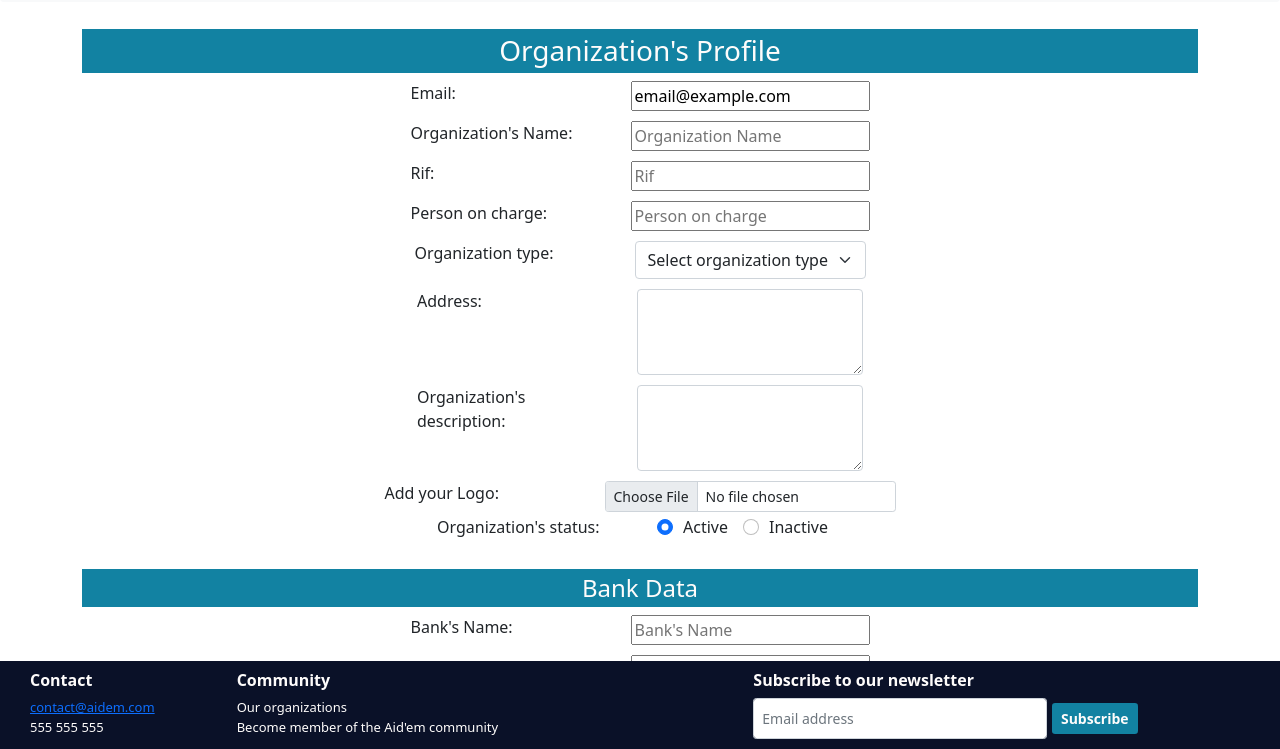
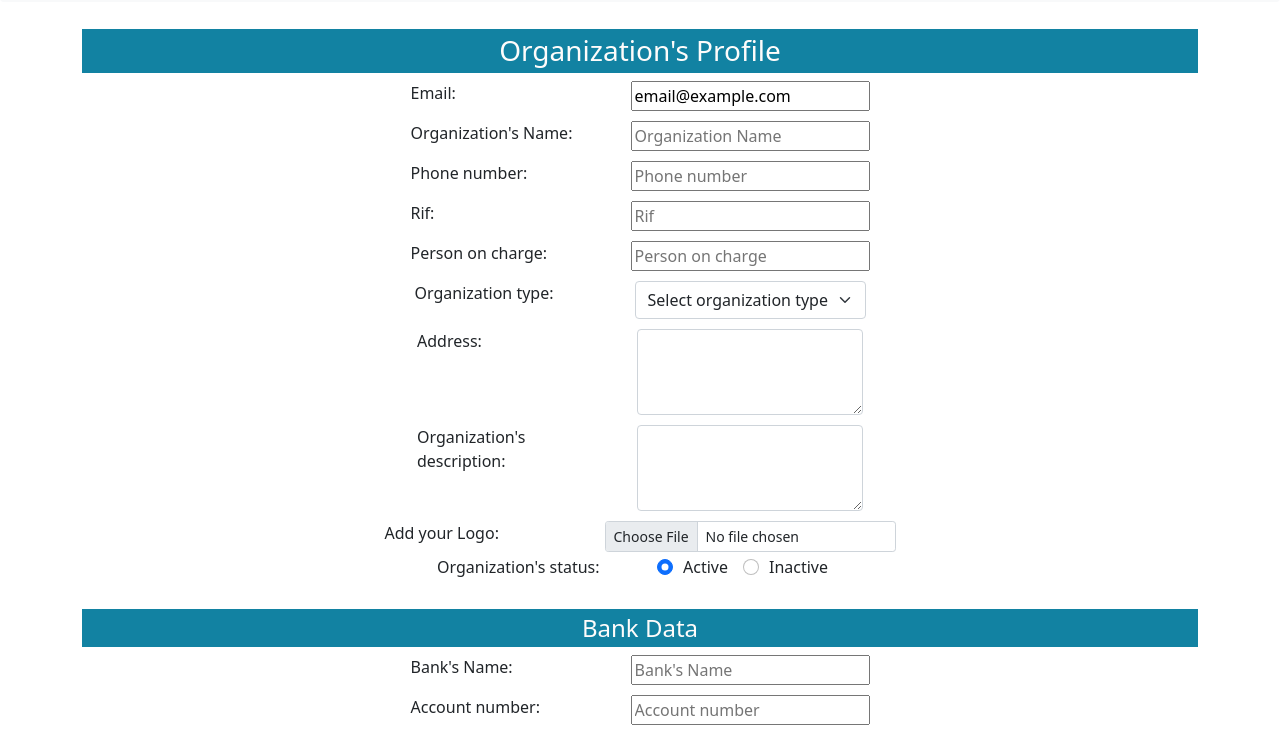
Before and after one commit to BethaSL/aidem-frontend, a React app: page /orgprofile in a window 1280 px wide. Shown: the part 51-800 px from the top of the page. Built offline with nearby package versions, Linux system fonts and the light colour scheme; no server answers.

Commit message:
Sign in view fully functional

```diff
--- a/src/js/component/footer.js
+++ b/src/js/component/footer.js
@@ -2,7 +2,7 @@ import React, { Component } from "react";
 import { Link } from "react-router-dom";
 
 export const Footer = () => (
-	<footer className="row footer fixed-bottom">
+	<footer className="row footer">
 		<div className="row">
 			<div className="col-2">
 				<h6><strong>Contact</strong></h6>
--- a/src/js/store/flux.js
+++ b/src/js/store/flux.js
@@ -64,6 +64,7 @@ const getState = ({ getStore, getActions, setStore }) => {
 							token:data.token
 						})
 						localStorage.setItem("token", data.token)
+						return(response)
 					}
 				}
 				catch (error) {
--- a/src/js/views/orgprofile.js
+++ b/src/js/views/orgprofile.js
@@ -45,6 +45,11 @@ export const Orgprofile = () => {
             <div className="form-box">
                 <label className="form-label" htmlFor="input-name"> Organization's Name: </label>
                 <span> <input className="input-box" id="input-name" required placeholder="Organization Name" value={orgname} onChange={(e) => { setOrgname(e.target.value) }} /> </span>
+            </div>
+
+            <div className="form-box">
+                <label className="form-label"> Phone number: </label>
+                <span> <input className="input-box" required placeholder="Phone number" value={rif} onChange={(e) => { setPhone(e.target.value) }} /> </span>
             </div>
 
             <div className="form-box">
@@ -107,14 +112,9 @@ export const Orgprofile = () => {
                 <span> <input className="input-box" required placeholder="Bank's Name" value={rif} onChange={(e) => { setBankname(e.target.value) }} /> </span>
             </div>
 
-            <div className="form-box">
+            <div className="form-box last-row">
                 <label className="form-label"> Account number: </label>
                 <span> <input className="input-box" required placeholder="Account number" value={rif} onChange={(e) => { setAccountnum(e.target.value) }} /> </span>
-            </div>
-
-            <div className="form-box last-row">
-                <label className="form-label"> Phone number: </label>
-                <span> <input className="input-box" required placeholder="Phone number" value={rif} onChange={(e) => { setPhone(e.target.value) }} /> </span>
             </div>
 
             <div className="d-flex justify-content-center">
--- a/src/styles/index.css
+++ b/src/styles/index.css
@@ -82,6 +82,7 @@ h5 {
     background: var(--color-1);
     padding: 10px;
     padding-left: 30px;
+    margin-top: 20px;
     font-size: small;
     display: flex;
 }
```
Also changed, not shown: src/js/views/signin.js (+4 -3 lines).
